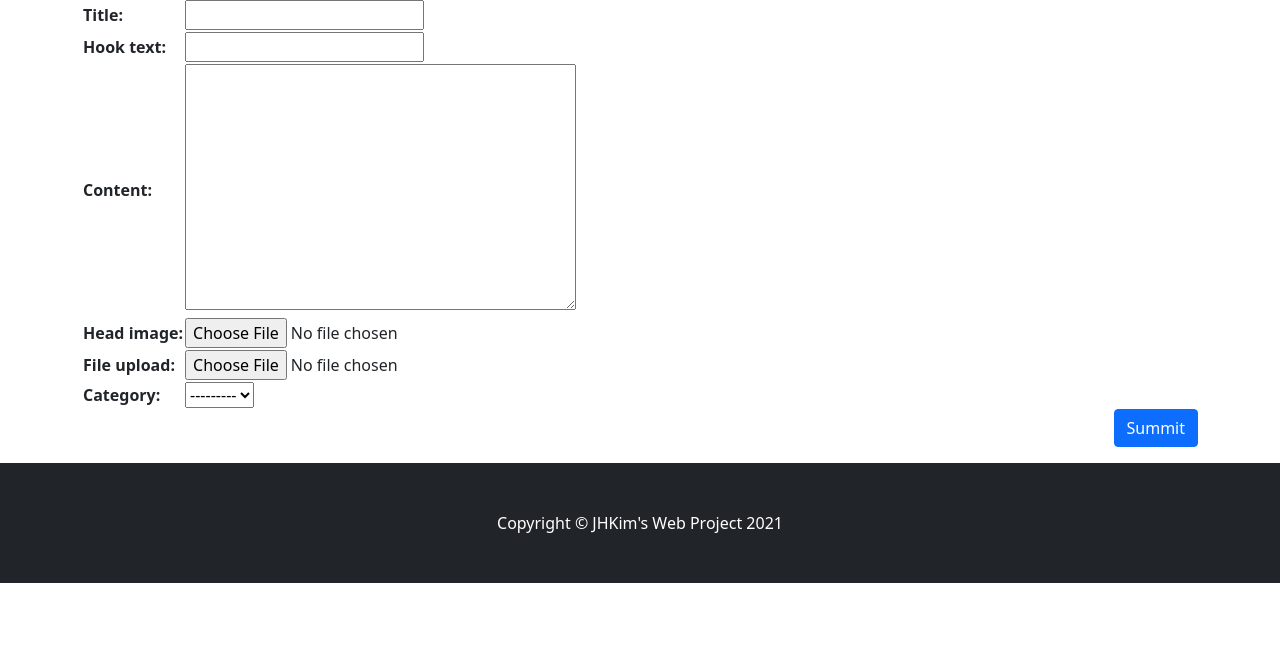
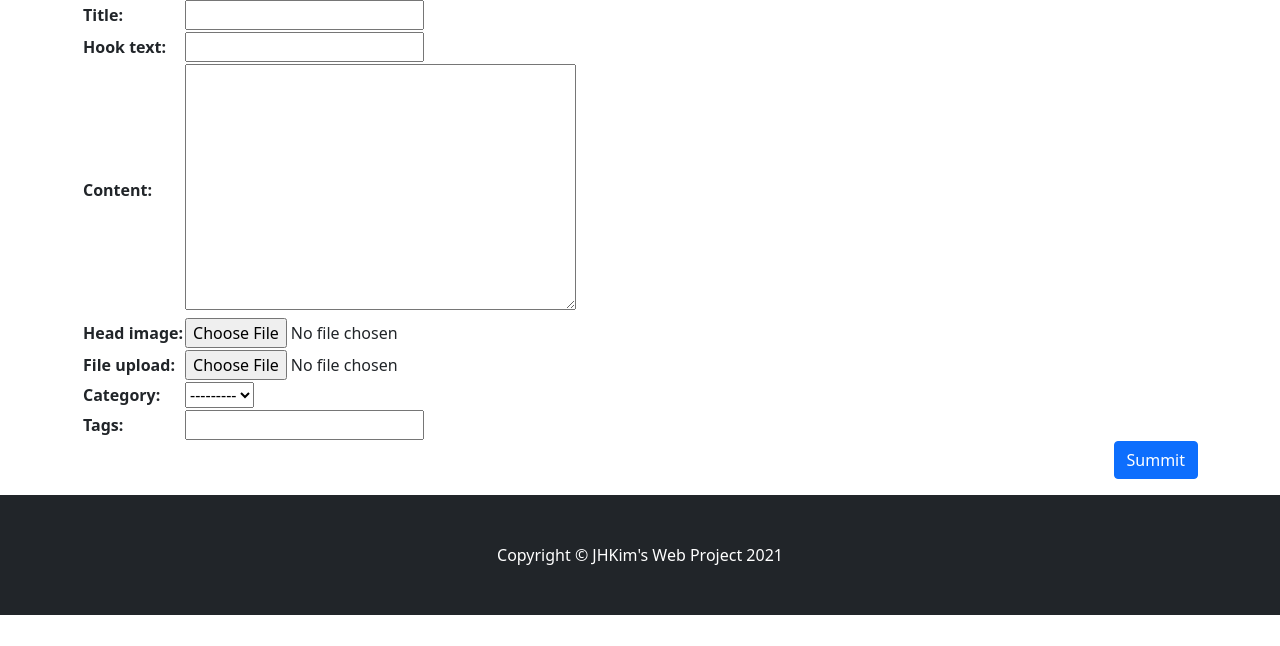
Before and after one commit to kjaehyeon/my_blog_project, a Django app: page /blog/create_post/ in a window 1280 px wide. Shown: the part 154-800 px from the top of the page. Run offline with Django 3.2, Linux system fonts and the light colour scheme; the visitor is signed in with stand-in values (Sample User, id 1); data that the repository does not hold is empty; some libraries are stand-ins or nearby versions.

Commit message:
포스트 작성 및 수정 시 텍스트로 태그 지정하기

```diff
--- a/blog/models.py
+++ b/blog/models.py
@@ -49,4 +49,3 @@ class Post(models.Model):
         return self.get_file_name().split('.')[-1]
     def __str__(self):
         return f'[{self.pk}]{self.title} :: {self.author}'
-    #author 추후작성
--- a/blog/templates/blog/post_form.html
+++ b/blog/templates/blog/post_form.html
@@ -9,6 +9,10 @@
      csrf_token : 웹사이트를 CSRF공격으로 부터 보호하기 위해 장고가 제공하는 기능-->
     <table>
       {{form}}
+      <tr>
+        <th><label for="id_tags_str">Tags:</label></th>
+        <td><input type="text" name="tags_str" id="id_tags_str"></td>
+      </tr>
     </table>
     <button type="submit" class="btn btn-primary float-end">Summit</button>
   </form>
--- a/blog/templates/blog/post_update_form.html
+++ b/blog/templates/blog/post_update_form.html
@@ -9,6 +9,11 @@
      csrf_token : 웹사이트를 CSRF공격으로 부터 보호하기 위해 장고가 제공하는 기능-->
     <table>
       {{form}}
+      <tr>
+        <th><label for="id_tags_str">Tags:</label></th>
+        <td><input type="text" name="tags_str" id="id_tags_str" value="{{tags_str_default}}"></td>
+        <!--포스트를 수정할 때 태그 입력란에는 기존의 태그들이 나타나야한다. -->
+      </tr>
     </table>
     <button type="submit" class="btn btn-primary float-end">Summit</button>
   </form>
--- a/blog/views.py
+++ b/blog/views.py
@@ -1,7 +1,10 @@
+import re
+
 from django.shortcuts import render, redirect
 from django.views.generic import ListView, DetailView, CreateView, UpdateView
 from django.contrib.auth.mixins import LoginRequiredMixin, UserPassesTestMixin
 from django.core.exceptions import PermissionDenied
+from django.utils.text import slugify
 from .models import Post, Category, Tag
 
 
@@ -99,17 +102,34 @@ class PostCreate(LoginRequiredMixin, UserPassesTestMixin, CreateView):
     def test_func(self):
         return self.request.user.is_superuser or self.request.user.is_staff
 
-    def form_valid(self, form):
+    def form_valid(self, form): #포스트의 작성자 자동으로 들어가게 함
         current_user = self.request.user  # 웹사이트의 방문자 가져옴
         if current_user.is_authenticated and (current_user.is_superuser or current_user.is_staff):  # 로그인 한 상태인지 검사
             form.instance.author = current_user  # form에서 생성한 instance의 author필드에 current user를 담는다.
-            return super(PostCreate, self).form_valid(form)
+            response = super(PostCreate, self).form_valid(form)
+
+            tags_str = self.request.POST.get('tags_str') #post방식으로 전달된 정보 중 name이 tags_str인 input의 값을 가져온다.
+            if tags_str:
+                tags_str = tags_str.strip()
+                tags_str_list = re.split(r'[,;#]', tags_str)
+
+                for t in tags_str_list:
+                    if t != "":
+                        t = t.strip()
+                        tag, is_tag_created = Tag.objects.get_or_create(name=t)
+
+                        if is_tag_created:
+                            tag.slug = slugify(t, allow_unicode=True)
+                            tag.save()
+                        self.object.tags.add(tag)
+
+            return response
         else:
             return redirect('/blog/')
 
 class PostUpdate(LoginRequiredMixin ,UpdateView):
     model = Post
-    fields = ['title', 'hook_text', 'content', 'head_image', 'file_upload', 'category', 'tags']
+    fields = ['title', 'hook_text', 'content', 'head_image', 'file_upload', 'category']
 
     template_name = 'blog/post_update_form.html'
     #CreateView와 UpdateView는 모두 _form.html이 붙은 템플릿 파일을 사용하므로 지금 PostUpdate에서 post_form.html을 자동으로 가져오는데 이를
@@ -120,3 +140,35 @@ class PostUpdate(LoginRequiredMixin ,UpdateView):
             return super(PostUpdate, self).dispatch(request, *args, **kwargs)
         else:
             raise PermissionDenied #권한이 없는 방문자가 타인의 포스트 수정하려하면 403오류 메시지
+
+    def get_context_data(self, **kwargs):
+        context = super(PostUpdate, self).get_context_data()
+        if self.object.tags.exists():
+            tag_list = list()
+            for t in self.object.tags.all():
+                tag_list.append(t.name)
+            context['tags_str_default'] = '; '.join(tag_list)
+
+        return context
+
+    def form_valid(self, form):
+        response = super(PostUpdate, self).form_valid(form)
+        self.object.tags.clear()
+
+        tags_str = self.request.POST.get('tags_str') #post방식으로 전달된 정보 중 name이 tags_str인 input의 값을 가져온다.
+        if tags_str:
+            tags_str = tags_str.strip()
+
+            tags_str_list = re.split(r'[;,#]', tags_str)
+
+            for t in tags_str_list:
+                if t != "":
+                    t = t.strip()
+                    tag, is_tag_created = Tag.objects.get_or_create(name=t)
+
+                    if is_tag_created:
+                        tag.slug = slugify(t, allow_unicode=True)
+                        tag.save()
+                    self.object.tags.add(tag)
+
+        return response
```
Also changed, not shown: blog/tests.py (+27 -8 lines).
